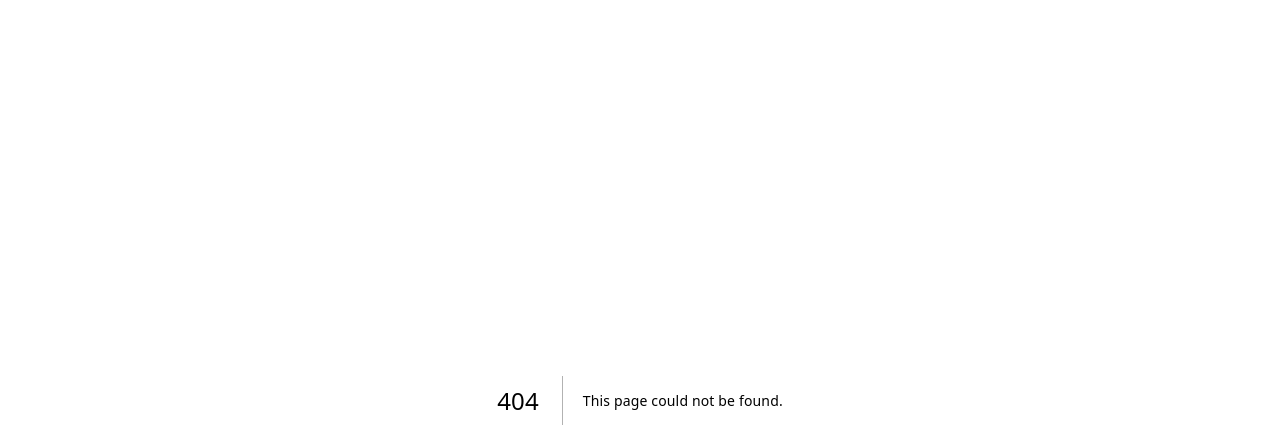
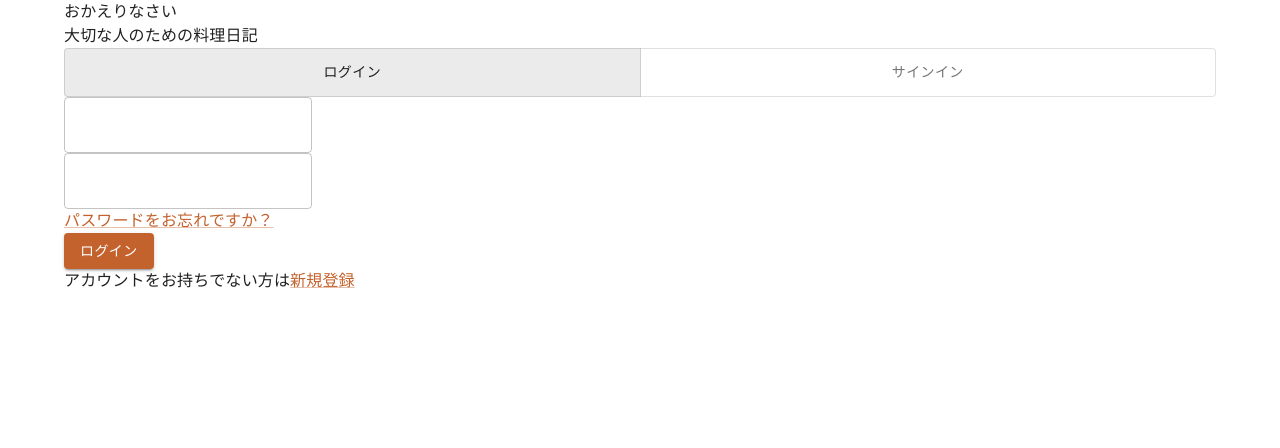
Before and after one commit to ciel0602/dairy_recipes, a Next.js app in the folder frontend/: page /features/login in a window 1280 px wide. Before the commit this address had no page. Shown: the top 448 px of the page. Built offline with nearby package versions, Linux system fonts and the light colour scheme; what @mui/material-nextjs would draw is missing.

Commit message:
make toggle auth button

```diff
--- /dev/null
+++ b/frontend/app/features/login/page.tsx
@@ -0,0 +1,84 @@
+import { Box, Button, Container, Link, Stack, TextField, ToggleButton, ToggleButtonGroup, Typography } from '@mui/material'
+import { useState } from 'react'
+import { Controller } from 'react-hook-form'
+
+export default function AuthSegmentedControl(){
+
+  type authModeType = 'login' | 'signin'
+  const [authMode, setAuthMode] = useState<authModeType>('login');
+const toggleAuthMode = () => {
+  setAuthMode((prev) => (prev === 'login'? 'signin' : 'login'));
+  console.log('now is ' + authMode);
+}
+
+  return(
+    <Container>
+          {/* ログインフォーム */}
+          {authMode === 'login' &&
+          <Box>
+            <Typography component="h1">おかえりなさい</Typography>
+            <Typography component="p">大切な人のための料理日記</Typography>
+          </Box>
+          }
+
+          {authMode === 'signin' &&
+          <Box>
+            <Typography component="h1">始めましょう</Typography>
+            <Typography component="p">今日から料理日記をつけてみませんか</Typography>
+          </Box>
+          }
+
+          <ToggleButtonGroup
+          value={authMode}
+            exclusive
+            onChange={toggleAuthMode}
+            fullWidth>
+            <ToggleButton value="login">ログイン</ToggleButton>
+            <ToggleButton value="signin">サインイン</ToggleButton>
+          </ToggleButtonGroup>
+          {authMode === 'login' &&
+          <Box component="form">
+            <Box>
+              <TextField variant='outlined'/>
+            </Box>
+            <Box>
+              <TextField variant='outlined'/>
+            </Box>
+            <Link>パスワードをお忘れですか？</Link>
+            <Box>
+              <Button variant='contained'>ログイン</Button>
+              <Stack direction="row">
+                <Typography>アカウントをお持ちでない方は</Typography>
+                <Link>新規登録</Link>
+              </Stack>
+            </Box>
+          </Box>
+          }
+
+          {/* サインインフォーム */}
+          {authMode === 'signin' &&
+          <Box component="form">
+            <Box>
+              <TextField variant='outlined'/>
+            </Box>
+            <Box>
+              <TextField variant='outlined'/>
+            </Box>
+            <Box>
+              <TextField variant='outlined'/>
+            </Box>
+            <Box>
+              <TextField variant='outlined'/>
+            </Box>
+            <Box>
+              <Button variant='contained'>アカウントを作成</Button>
+              <Stack direction="row">
+                <Typography>すでにアカウントをお持ちの方は</Typography>
+                <Link>ログイン</Link>
+              </Stack>
+            </Box>
+          </Box>
+          }
+        </Container>
+  )
+}
--- a/frontend/app/page.tsx
+++ b/frontend/app/page.tsx
@@ -1,6 +1,8 @@
 "use client"
 import useSWR from 'swr'
 import { fetcher } from '@/app/api/index'
+import AuthSegmentedControl from './features/login/page'
+
 
 export default function HomePage() {
   const url = 'http://localhost:3000/api/v1/health_check'
@@ -14,6 +16,7 @@ export default function HomePage() {
     <>
       <div>Rails疎通確認</div>
       <div>レスポンスメッセージ: {data.message}</div>
+        <AuthSegmentedControl/>
     </>
   )
 }
--- a/frontend/package.json
+++ b/frontend/package.json
@@ -12,6 +12,7 @@
     "next": "16.3.1",
     "react": "19.2.8",
     "react-dom": "19.2.8",
+    "react-hook-form": "^7.85.0",
     "@emotion/cache": "^11.11.0",
     "@emotion/react": "^11.11.1",
     "@emotion/server": "^11.11.0",
```
Also changed, not shown: 2 other files (tests, documents, lock files or other folders).
